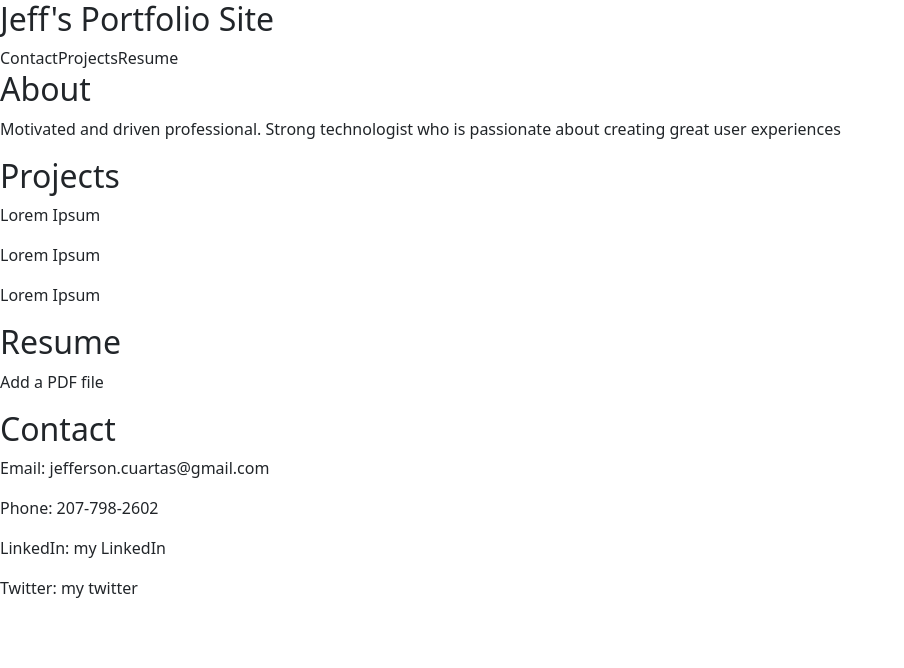
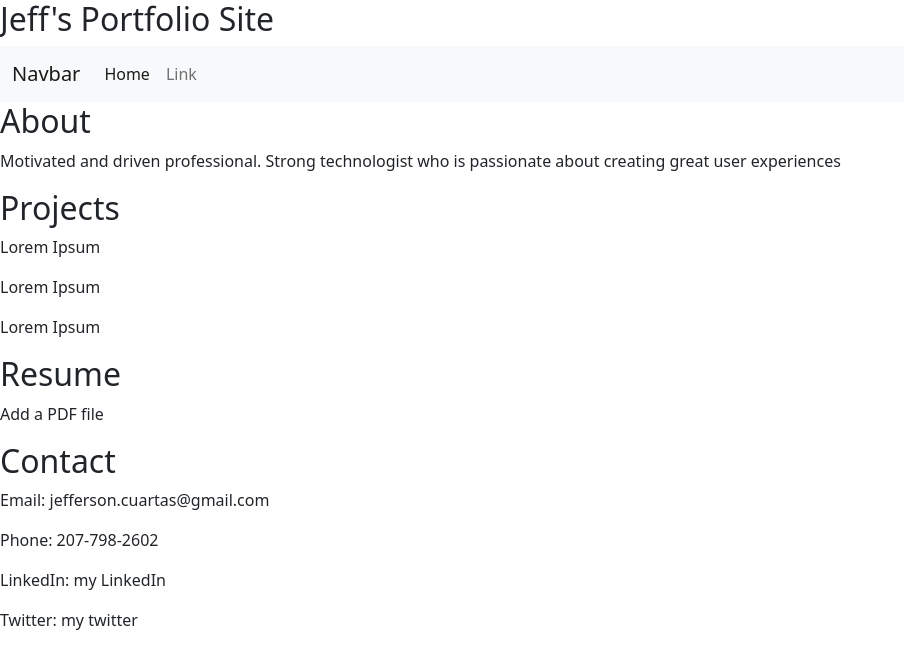
Before and after one commit to jcport1/my-website, a React (Create React App) app: page / in a window 1280 px wide. Shown: the top 668 px of the page, without its empty margins (0-904 px from the left). Built offline with nearby package versions, Linux system fonts and the light colour scheme.

Commit message:
Adds bootstrap navbar

```diff
--- a/src/components/Navbar.js
+++ b/src/components/Navbar.js
@@ -5,11 +5,25 @@
 
     return(
 
-        <div>
-         <Link to="contact" smooth={true} durtation={1000}>Contact</Link>
-         <Link to="projects" smooth={true} durtation={1000}>Projects</Link>
-         <Link to="resume" smooth={true} durtation={1000}>Resume</Link>
+        <nav className="navbar navbar-expand-lg navbar-light bg-light">
+        <div className="container-fluid">
+        <a className="navbar-brand" href="#">Navbar</a>
+        <button className="navbar-toggler" type="button" data-bs-toggle="collapse" data-bs-target="#navbarSupportedContent" aria-controls="navbarSupportedContent" aria-expanded="false" aria-label="Toggle navigation">
+        <span className="navbar-toggler-icon"></span>
+        </button>
+        <div className="collapse navbar-collapse" id="navbarSupportedContent">
+        <ul className="navbar-nav me-auto mb-2 mb-lg-0">
+            <li className="nav-item">
+            <a className="nav-link active" aria-current="page" href="#">Home</a>
+            </li>
+            <li className="nav-item">
+            <a className="nav-link" href="#">Link</a>
+            </li>
+      </ul>
+    </div>
+  </div>
+</nav>
 
-        </div>
+
     )
 }
```
